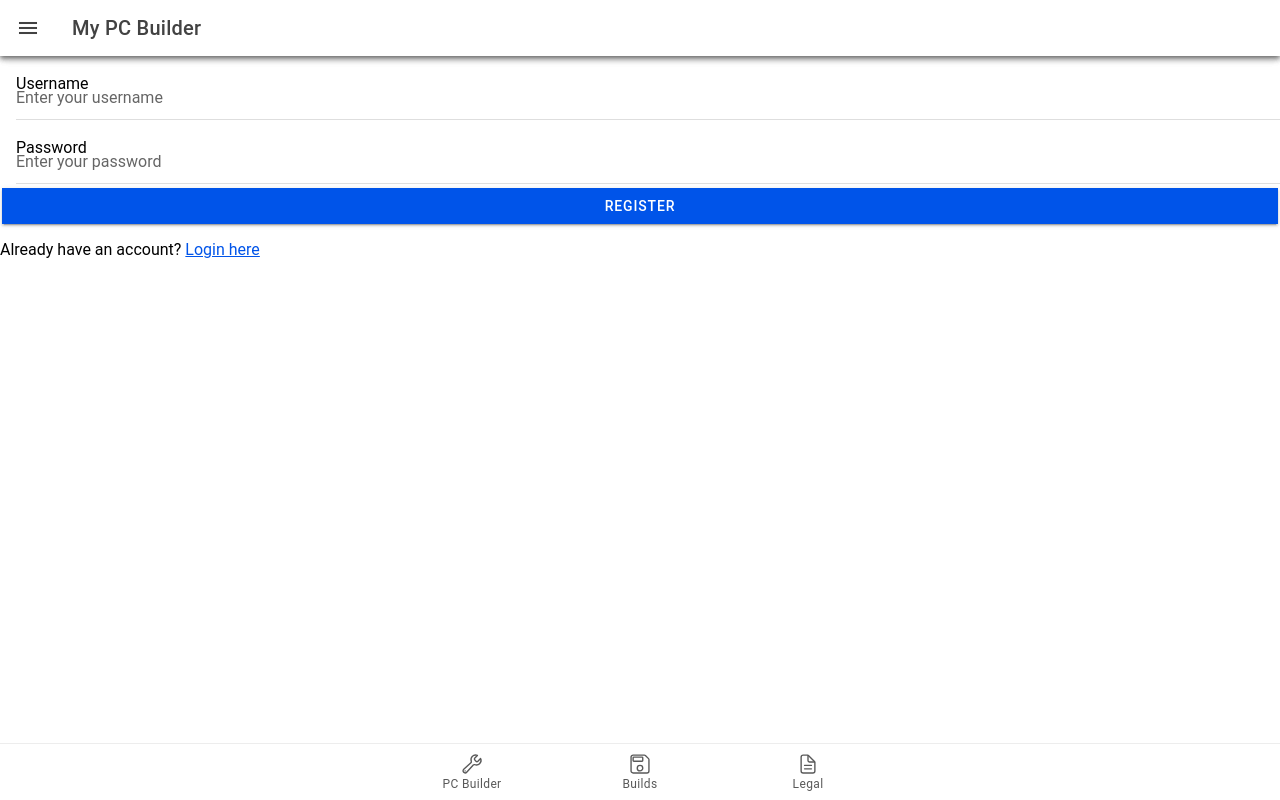
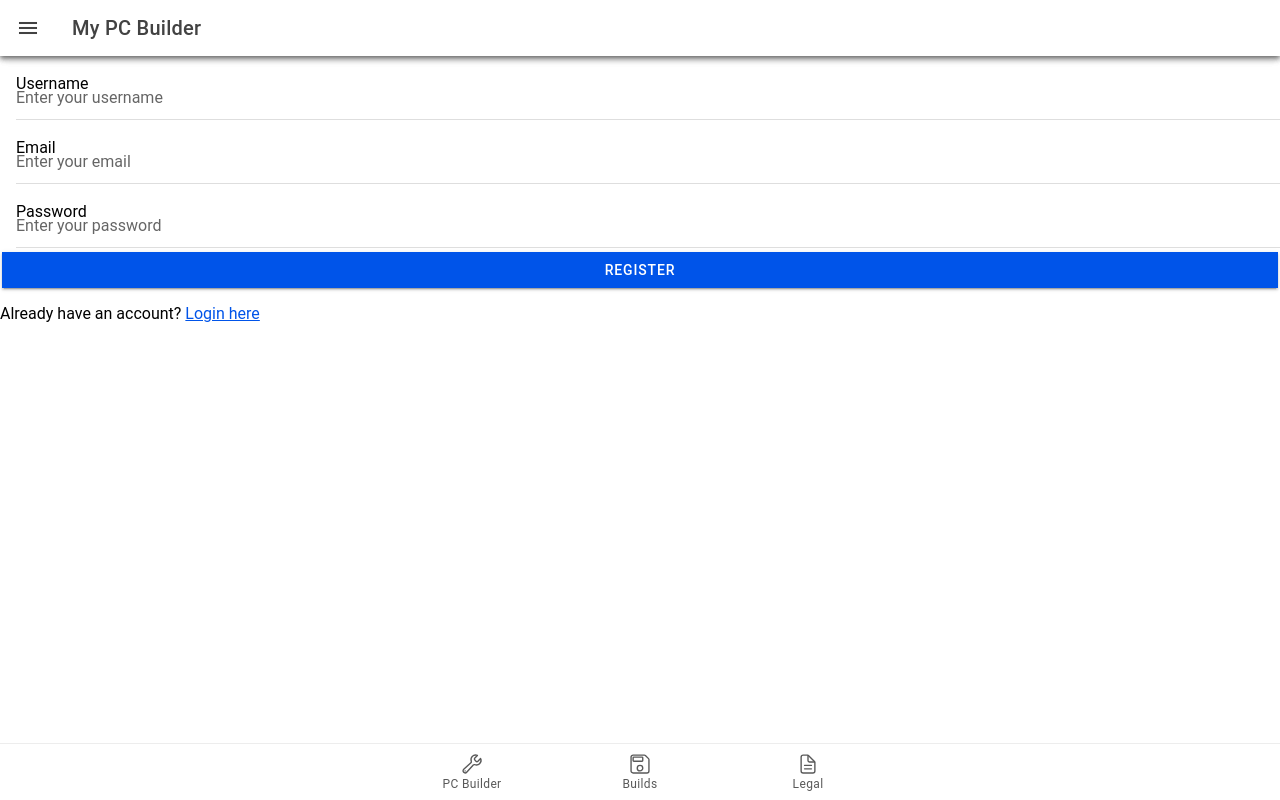
Before and after one commit to omarashzeinhom/PCV-PC-Visualizer, a React (Vite) app in the folder client/: page /register in a window 1280 px wide. Built offline with nearby package versions, Linux system fonts and the light colour scheme.

Commit message:
Registration Worked Successfully

```diff
--- a/client/src/pages/Auth/Register/Register.tsx
+++ b/client/src/pages/Auth/Register/Register.tsx
@@ -3,26 +3,31 @@ import { IonContent, IonHeader, IonPage, IonTitle, IonToolbar, IonInput, IonButt
 import './Register.css';
 
 const Register: React.FC = () => {
+  // States to manage form inputs and toast visibility
   const [username, setUsername] = useState('');
+  const [email, setEmail] = useState('');
   const [password, setPassword] = useState('');
   const [showToast, setShowToast] = useState(false);
   const [toastMessage, setToastMessage] = useState('');
 
+  // Form submission handler
   const handleRegister = async () => {
-    if (!username || !password) {
-      setToastMessage('Please fill in both fields');
+    if (!username || !email || !password) {
+      setToastMessage('Please fill in all fields');
       setShowToast(true);
       return;
     }
 
     try {
+      // Assuming you have an API to register the user
       const response = await fetch(import.meta.env.VITE_API_URL + 'api/auth/register', {
         method: 'POST',
         headers: {
           'Content-Type': 'application/json',
         },
         body: JSON.stringify({
-          username,  // Send username, not email
+          username,
+          email,
           password,
         }),
       });
@@ -54,6 +59,7 @@ const Register: React.FC = () => {
           </IonToolbar>
         </IonHeader>
 
+        {/* Registration Form */}
         <div className="register-form">
           <IonItem>
             <IonLabel position="floating">Username</IonLabel>
@@ -61,6 +67,17 @@ const Register: React.FC = () => {
               value={username}
               onIonChange={(e) => setUsername(e.detail.value!)}
               placeholder="Enter your username"
+            />
+          </IonItem>
+
+          <IonItem>
+            <IonLabel position="floating">Email</IonLabel>
+            <IonInput
+              type="email"
+              value={email}
+              onIonChange={(e) => setEmail(e.detail.value!)}
+              placeholder="Enter your email"
+              required
             />
           </IonItem>
 
@@ -78,6 +95,7 @@ const Register: React.FC = () => {
             Register
           </IonButton>
 
+          {/* Toast Message for errors/success */}
           <IonToast
             isOpen={showToast}
             message={toastMessage}
```
Also changed, not shown: 2 other files (tests, documents, lock files or other folders).
